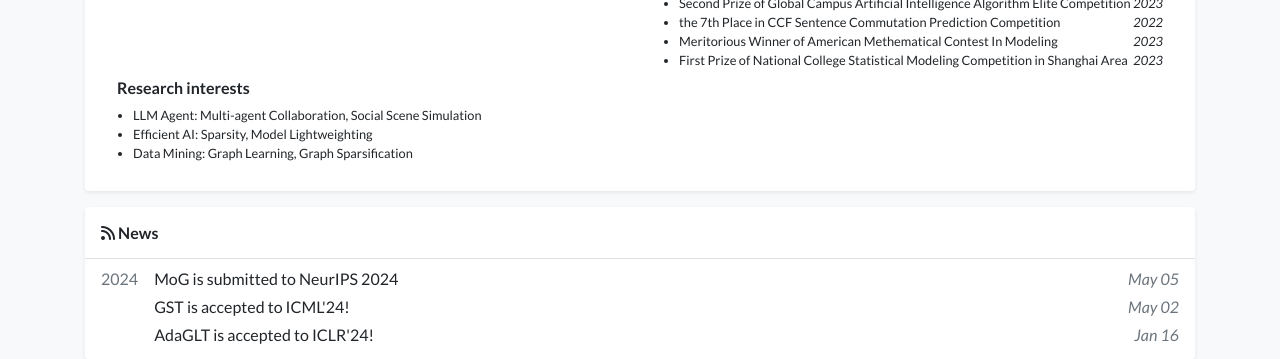
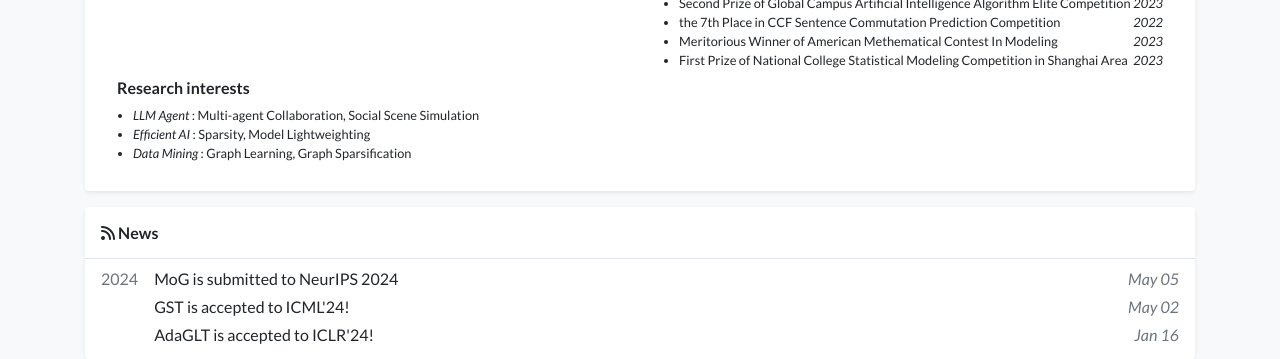
Before and after one commit to yanweiyue/yanweiyue.github.io, a Jekyll site: the page built from index.html, in a window 1280 px wide and 900 px high, scrolled down 576 px. Shown: the part 153-512 px from the top of the window. Built offline with Jekyll 4.4.1, drawn with Linux system fonts in a browser that asks for light colours; a style sheet for code colours, icons or effects is not loaded.

Commit message:
07292120

```diff
--- a/_includes/widgets/experience_card.html
+++ b/_includes/widgets/experience_card.html
@@ -46,7 +46,7 @@
                             <h6>Research interests</h6>
                             <ul class="list small pl-3 mb-1">
                                 {% for item in site.data.profile.interests %}
-                                <li>{{ item.name }}: {{item.details}}</li>
+                                <li><em>{{ item.name }} </em> : {{item.details}}</li>
                                 {% endfor %}
                             </ul>
                         </div>
```
